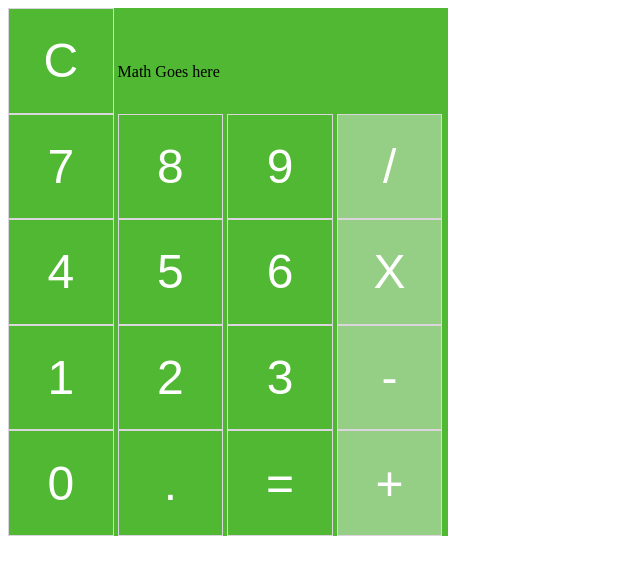
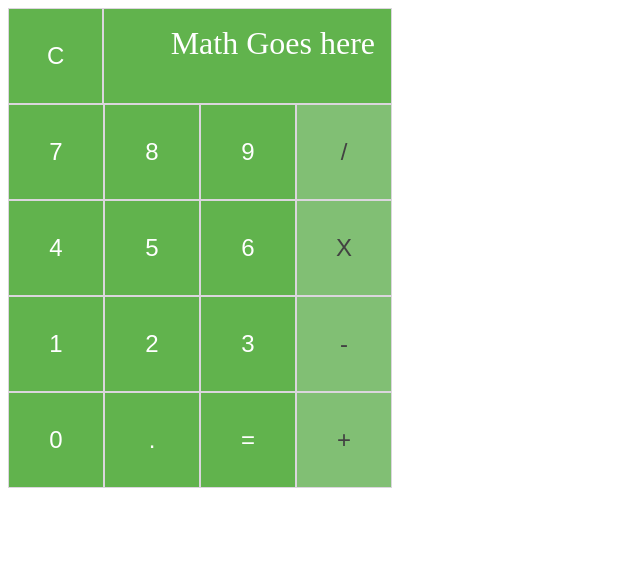
Before and after one commit to jdiboll13/Calc-Project, a plain HTML site: page index.html in a window 1280 px wide. Shown: the whole page, without its empty margins (0-640 px from the left). Drawn offline with Linux system fonts and the light colour scheme.

Commit message:
calc looks nice, but no js

```diff
--- a/index.html
+++ b/index.html
@@ -8,32 +8,32 @@
   <body>
     <div class="wrapper">
       <div class="row1">
-        <button type="reset" name="clear" class="op2">C</button>
-        <output name="result">Math Goes here</output>
+        <button type="reset" name="clear" class="op2" id="clear">C</button>
+        <output name="display">Math Goes here</output>
       </div>
       <div class="row2">
-        <button type="button" name="seven">7</button>
-        <button type="button" name="eight">8</button>
-        <button type="button" name="nine">9</button>
-        <button type="button" name="divide" class="op1">/</button>
+        <button type="button" name="seven" id="seven">7</button>
+        <button type="button" name="eight" id="eight">8</button>
+        <button type="button" name="nine" id="nine">9</button>
+        <button type="button" name="divide" class="op1" id="divide">/</button>
       </div>
       <div class="row3">
-        <button type="button" name="four">4</button>
-        <button type="button" name="five">5</button>
-        <button type="button" name="six">6</button>
-        <button type="button" name="multiply" class="op1">X</button>
+        <button type="button" name="four" id="four">4</button>
+        <button type="button" name="five" id="five">5</button>
+        <button type="button" name="six" id="six">6</button>
+        <button type="button" name="multiply" class="op1" id="multiply">X</button>
       </div>
       <div class="row4">
-        <button type="button" name="one">1</button>
-        <button type="button" name="two">2</button>
-        <button type="button" name="three">3</button>
-        <button type="button" name="subtract" class="op1">-</button>
+        <button type="button" name="one" id="one">1</button>
+        <button type="button" name="two" id="two">2</button>
+        <button type="button" name="three" id="three">3</button>
+        <button type="button" name="subtract" class="op1" id="subtract">-</button>
       </div>
       <div class="row5">
-        <button type="button" name="zero">0</button>
-        <button type="button" name="decimal">.</button>
-        <button type="button" name="equal" class="op2">=</button>
-        <button type="button" name="add" class="op1">+</button>
+        <button type="button" name="zero" id="zero">0</button>
+        <button type="button" name="decimal" id="decimal">.</button>
+        <button type="button" name="equal" class="op2" id="equal">=</button>
+        <button type="button" name="add" class="op1" id="add">+</button>
       </div>
     </div>
   <script src="main.js"></script>
--- a/main.css
+++ b/main.css
@@ -1,27 +1,55 @@
 .wrapper {
-  background-color: #50b832;
-  max-width: 27.5em;
+  max-width: 24em;
+  align-content: center;
 }
 button {
   margin: 0;
   padding: .5em;
-  font-size: 3em;
-  width: 2.2em;
-  height: 2.2em;
-  background-color: #50b832;
-  color: white;
+  font-size: 1.5em;
+  width: 4em;
+  height: 4em;
+  background-color: #61b34d;
+  color: #ffffff;
   font-weight: lighter;
   border: 1px solid #dbd6dd;
+}
+output {
+  margin: 0;
+  padding: .5em;
+  font-size: 2em;
+  width: 67%;
+  background-color: #61b34d;
+  color: #ffffff;
+  font-weight: lighter;
+  border: 1px solid #dbd6dd;
+  text-align: right;
 }
 button:focus {
   outline: none;
 }
 .op2:active {
-  background-color: #95cf85;
+  background-color: #81bf74;
 }
 .op1 {
-  background-color: #95cf85;
+  background-color: #81bf74;
+  color: #424242;
 }
 .op1:active {
-  background-color: #50b832;
+  background-color: #61b34d;
+  color: #ffffff;
 }
+.row1 {
+  display: flex;
+}
+.row2 {
+  display: flex;
+}
+.row3 {
+  display: flex;
+}
+.row4 {
+  display: flex;
+}
+.row5 {
+  display: flex;
+}
--- a/main.js
+++ b/main.js
@@ -0,0 +1,2 @@
+document.getElementsByTagName('button')
+addEventListener()
```
